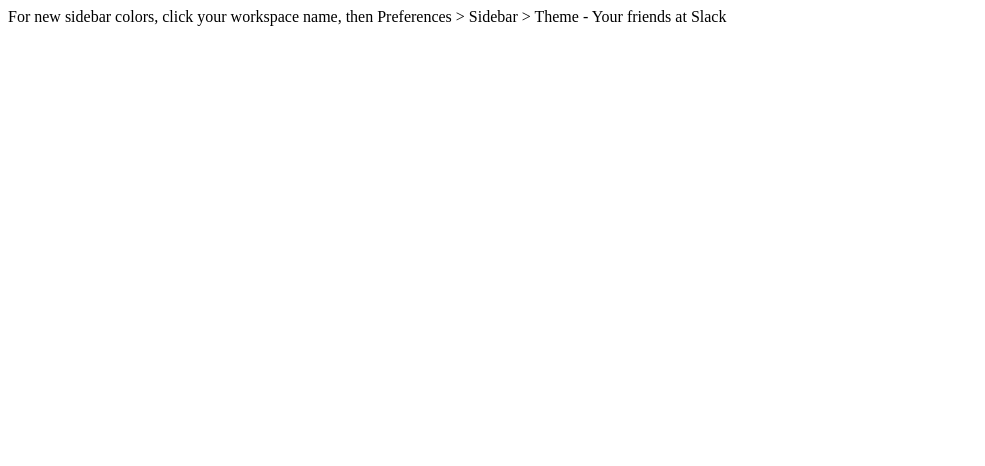
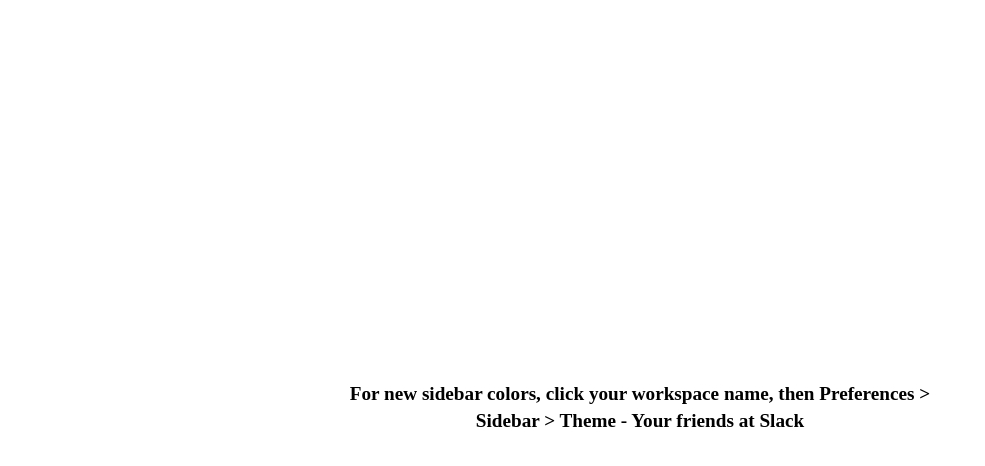
Before and after one commit to FRANCISALEKE/Delightful-Loading-Screen, a plain HTML site: page Index.html in a window 1280 px wide. Shown: the whole page, without its empty margins (0-985 px from the left). Drawn offline with Linux system fonts and the light colour scheme.

Commit message:
linked stylesheet and added styles for crntering

```diff
--- a/Index.html
+++ b/Index.html
@@ -1,8 +1,9 @@
 <!DOCTYPE html>
 <html>
 <head>
-<meta charset="UTF-8">
-<title>Loading Screen</title>
+  <link rel="stylesheet" type="text/css" href="styles.css">
+  <meta charset="UTF-8">
+  <title>Loading Screen</title>
 </head>
 
 <body>
--- a/styles.css
+++ b/styles.css
@@ -0,0 +1,13 @@
+body {
+  display: flex;
+  justify-content: center;
+  align-items: center;
+  min-height: 100vh;
+}
+.loading {
+  max-width: 50%;
+  line-height: 1.4;
+  font-size: 1.2rem;
+  font-weight: bold;
+  text-align: center;
+}
```
